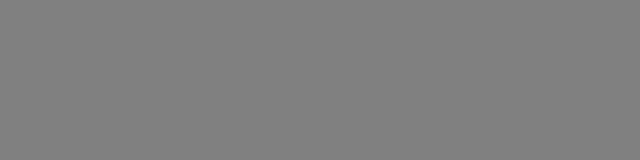
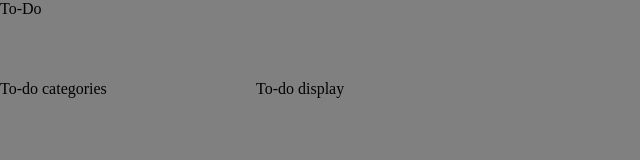
Before and after one commit to FeralTurtle/TOP_Todo-List, a website built with webpack: page dist/index.html in a window 1280 px wide. Shown: the whole page, without its empty margins (0-640 px from the left). Built offline with Linux system fonts and the light colour scheme; files that its build step writes are made by us from their sources.

Commit message:
Basic layout

```diff
--- a/src/styles.css
+++ b/src/styles.css
@@ -1,3 +1,25 @@
 body {
+    height: 100vh;
+    margin: 0;
+    display: grid;
+    grid-template-columns: 1fr 4fr;
+    grid-template-rows: 1fr 9fr;
+    grid-template-areas: "header header"
+                          "categories display";
     background-color: #808080;
-}
+  }
+
+  header {
+    grid-area: header;
+  }
+
+  div {
+  }
+
+  .todo-categories {
+    grid-area: categories;
+  }
+
+  .todo-display {
+    grid-area: display;
+  }
--- a/webpack.config.js
+++ b/webpack.config.js
@@ -1,6 +1,7 @@
 const path = require('path');
 
 module.exports = {
+  mode: 'production',
   entry: './src/index.js',
   output: {
     filename: 'main.js',
```
Also changed, not shown: dist/index.html, dist/main.js.
